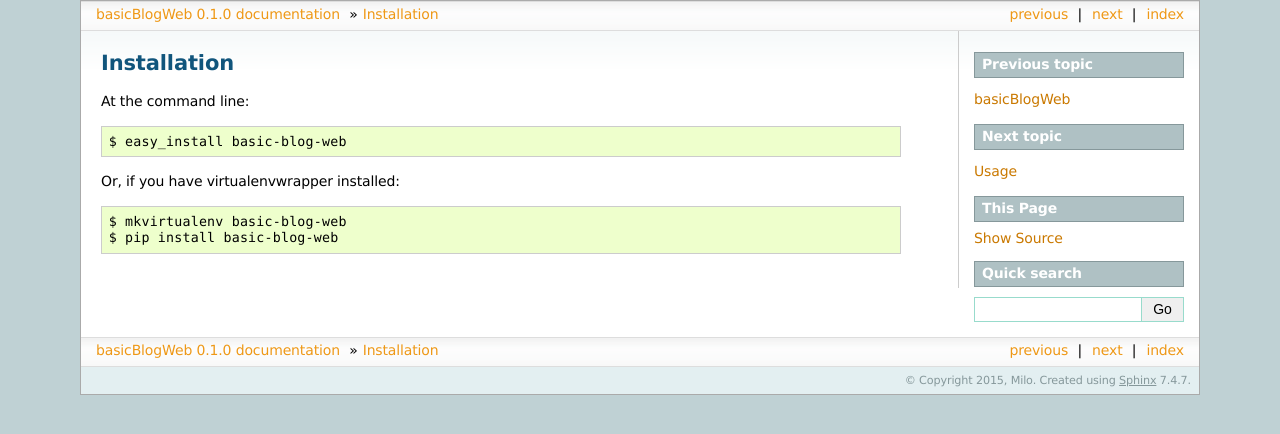
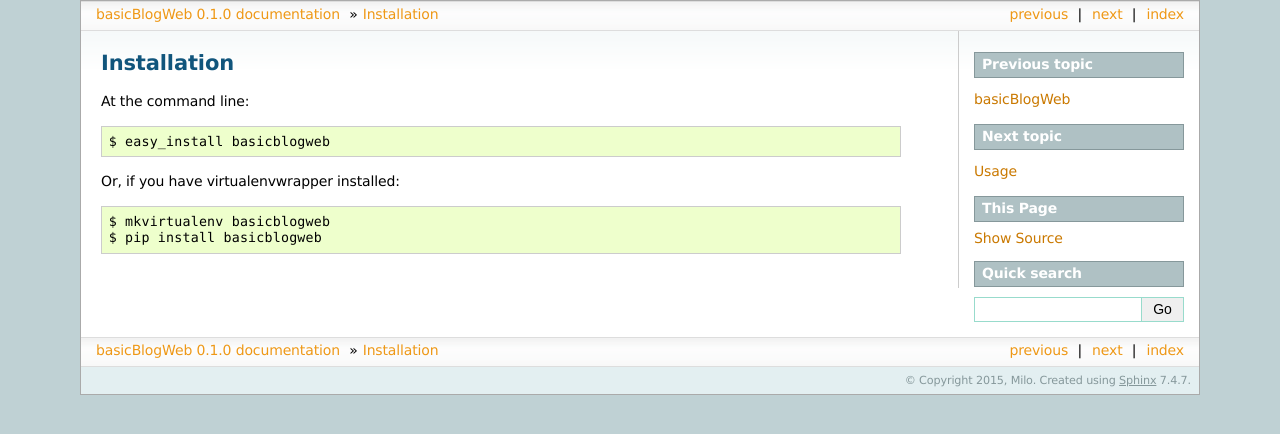
Before and after one commit to milojing/basic-blog-web, a Sphinx documentation site: the page built from docs/installation.rst, in a window 1280 px wide. Shown: the top 434 px of the page. Built offline with Sphinx 7.4.7, drawn with Linux system fonts in a browser that asks for light colours; the version number is read from the project's files by our own code.

Commit message:
Adjust repo name

```diff
--- a/docs/authors.rst
+++ /dev/null
@@ -1 +0,0 @@
-.. include:: ../AUTHORS.rst
--- a/docs/conf.py
+++ b/docs/conf.py
@@ -1,7 +1,7 @@
 #!/usr/bin/env python
 # -*- coding: utf-8 -*-
 #
-# basic-blog-web documentation build configuration file, created by
+# basicblogweb documentation build configuration file, created by
 # sphinx-quickstart on Tue Jul  9 22:26:36 2013.
 #
 # This file is execfile()d with the current directory set to its
@@ -31,7 +31,7 @@
 # version is used.
 sys.path.insert(0, project_root)
 
-import basic-blog-web
+import basicblogweb
 
 # -- General configuration ---------------------------------------------
 
@@ -63,9 +63,9 @@
 # the built documents.
 #
 # The short X.Y version.
-version = basic-blog-web.__version__
+version = basicblogweb.__version__
 # The full version, including alpha/beta/rc tags.
-release = basic-blog-web.__version__
+release = basicblogweb.__version__
 
 # The language for content autogenerated by Sphinx. Refer to documentation
 # for a list of supported languages.
@@ -188,7 +188,7 @@
 #html_file_suffix = None
 
 # Output file base name for HTML help builder.
-htmlhelp_basename = 'basic-blog-webdoc'
+htmlhelp_basename = 'basicblogwebdoc'
 
 
 # -- Options for LaTeX output ------------------------------------------
@@ -208,7 +208,7 @@
 # (source start file, target name, title, author, documentclass
 # [howto/manual]).
 latex_documents = [
-    ('index', 'basic-blog-web.tex',
+    ('index', 'basicblogweb.tex',
      u'basicBlogWeb Documentation',
      u'Milo', 'manual'),
 ]
@@ -239,7 +239,7 @@
 # One entry per manual page. List of tuples
 # (source start file, name, description, authors, manual section).
 man_pages = [
-    ('index', 'basic-blog-web',
+    ('index', 'basicblogweb',
      u'basicBlogWeb Documentation',
      [u'Milo'], 1)
 ]
@@ -254,10 +254,10 @@
 # (source start file, target name, title, author,
 #  dir menu entry, description, category)
 texinfo_documents = [
-    ('index', 'basic-blog-web',
+    ('index', 'basicblogweb',
      u'basicBlogWeb Documentation',
      u'Milo',
-     'basic-blog-web',
+     'basicblogweb',
      'One line description of project.',
      'Miscellaneous'),
 ]
--- a/docs/contributing.rst
+++ /dev/null
@@ -1 +0,0 @@
-.. include:: ../CONTRIBUTING.rst
--- a/docs/history.rst
+++ /dev/null
@@ -1 +0,0 @@
-.. include:: ../HISTORY.rst
--- a/docs/index.rst
+++ b/docs/index.rst
@@ -15,9 +15,6 @@
    readme
    installation
    usage
-   contributing
-   authors
-   history
 
 Indices and tables
 ==================
--- a/docs/installation.rst
+++ b/docs/installation.rst
@@ -4,9 +4,9 @@
 
 At the command line::
 
-    $ easy_install basic-blog-web
+    $ easy_install basicblogweb
 
 Or, if you have virtualenvwrapper installed::
 
-    $ mkvirtualenv basic-blog-web
-    $ pip install basic-blog-web
+    $ mkvirtualenv basicblogweb
+    $ pip install basicblogweb
--- a/docs/usage.rst
+++ b/docs/usage.rst
@@ -4,4 +4,4 @@
 
 To use basicBlogWeb in a project::
 
-    import basic-blog-web
+    import basicblogweb
```
Also changed, not shown: .bumpversion.cfg, 2 other files.
